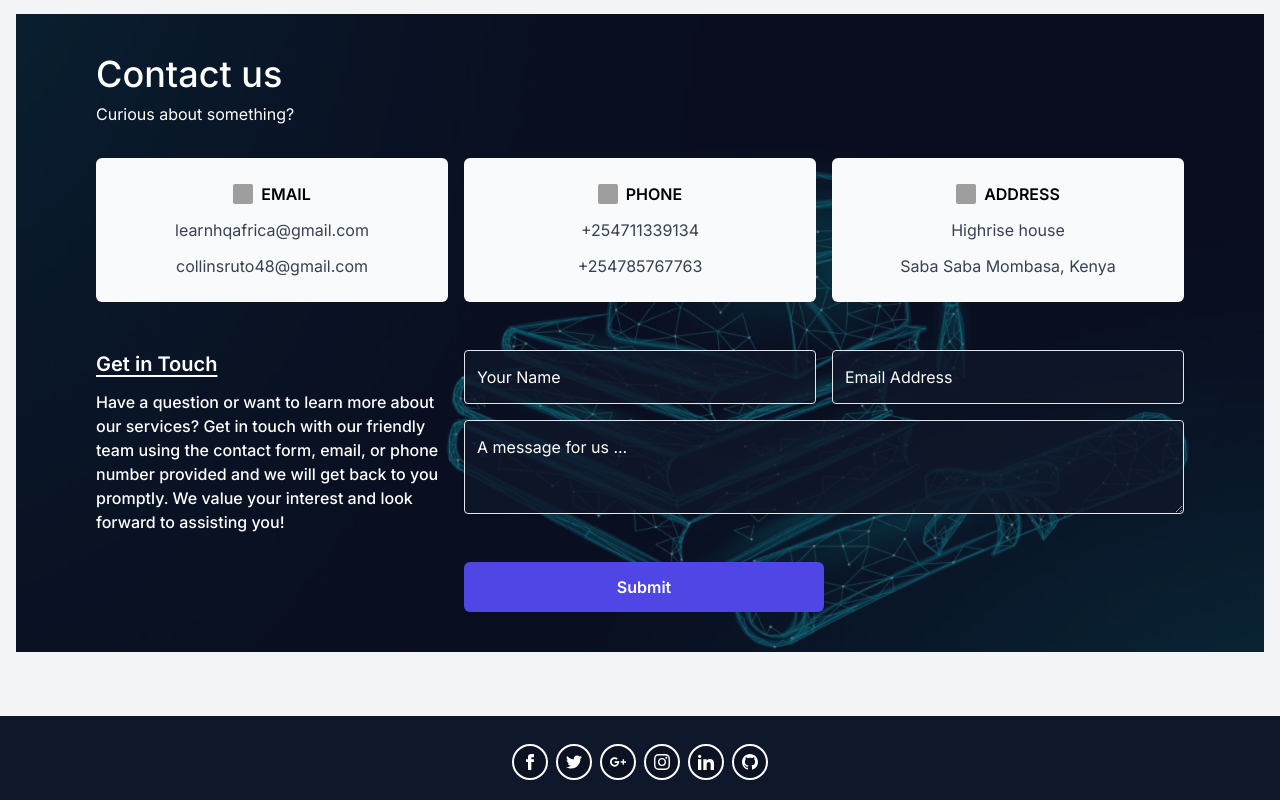
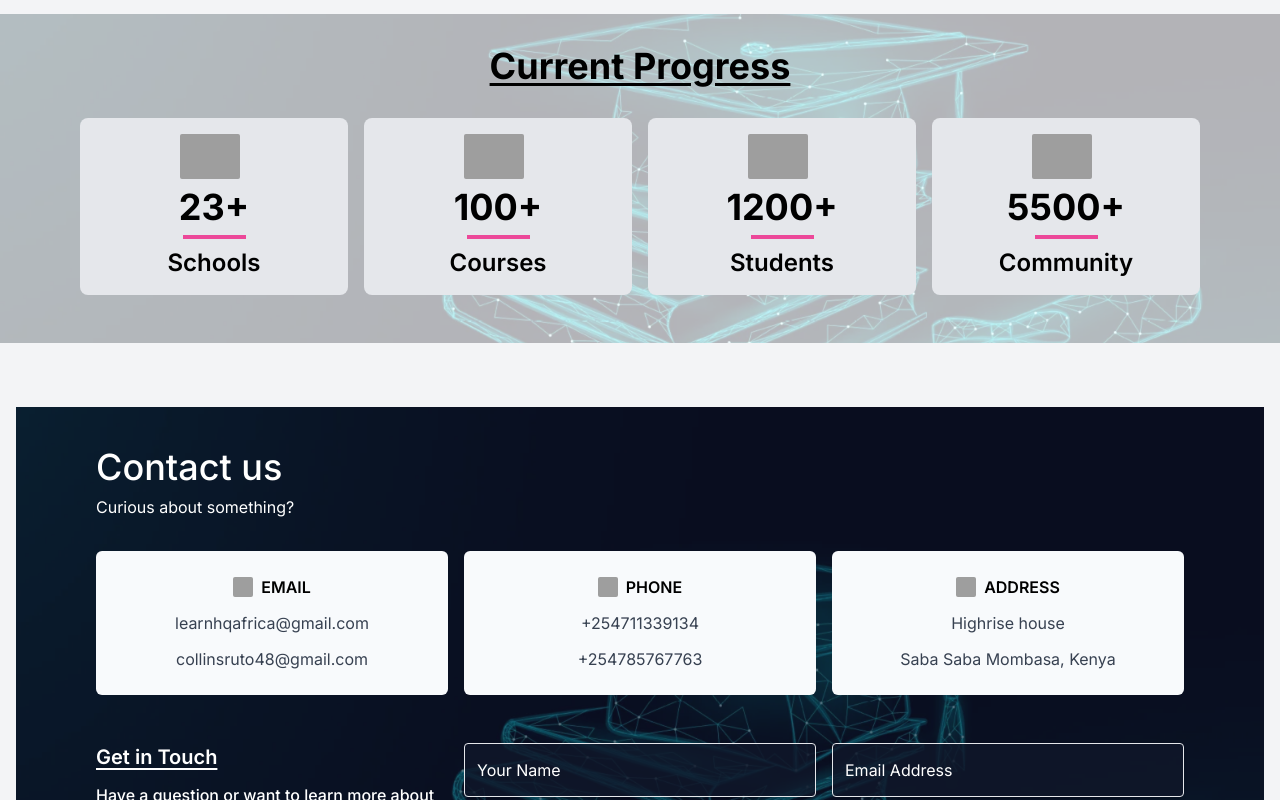
Before and after one commit to Collins-Ruto/learnhqhome, a Next.js app: page / in a window 1280 px wide. Shown: the part 1400-2200 px from the top of the page. Built offline with nearby package versions, Linux system fonts and the light colour scheme; grey boxes are pictures that could not be loaded.

Commit message:
stats ¯\_(ツ)_/¯

```diff
--- a/src/app/page.tsx
+++ b/src/app/page.tsx
@@ -1,4 +1,4 @@
-import { Contact, WhyUs } from "@/components";
+import { Contact, Stats, WhyUs } from "@/components";
 import Image from "next/image";
 import Link from "next/link";
 
@@ -52,12 +52,19 @@ export default function Home() {
             <WhyUs />
           </div>
         </div>
-        <div className="">
-          <div className="py-[4rem] px-4">
-            <div className="container mx-auto bg-[url('/contactbg.webp')] bg-cover bg-center  ">
-              <div className="container px-8 sm:px-6 bg-slate-900 bg-opacity-60 m:px-0 lg:px-20 mx-auto">
-                <Contact />
+        <div className="pt-[4rem] text-black">
+          <div className=" bg-[url('/contactbg.webp')] bg-fixed bg-cover bg-center">
+            <div className="mx-auto  bg-white bg-opacity-70">
+              <div className="container py-[2rem] px-8 sm:px-6 m:px-0 lg:px-20 mx-auto">
+                <Stats />
               </div>
+            </div>
+          </div>
+        </div>
+        <div className="py-[4rem] px-4">
+          <div className="container mx-auto bg-[url('/contactbg.webp')] bg-cover bg-center  ">
+            <div className="container px-8 sm:px-6 bg-slate-900 bg-opacity-60 m:px-0 lg:px-20 mx-auto">
+              <Contact />
             </div>
           </div>
         </div>
--- a/src/assets/data.ts
+++ b/src/assets/data.ts
@@ -62,3 +62,26 @@ export const contacts = [
     info2: "Saba Saba Mombasa, Kenya",
   },
 ];
+
+export const stats = [
+  {
+    icon: "https://img.icons8.com/glyph-neue/64/000000/university.png",
+    title: "Schools",
+    value: "23+",
+  },
+  {
+    icon: "https://img.icons8.com/glyph-neue/64/000000/books.png",
+    title: "Courses",
+    value: "100+",
+  },
+  {
+    icon: "https://img.icons8.com/glyph-neue/64/000000/student-male.png",
+    title: "Students",
+    value: "1200+",
+  },
+  {
+    icon: "https://img.icons8.com/glyph-neue/64/000000/groups.png",
+    title: "Community",
+    value: "5500+",
+  },
+];
--- a/src/components/Footer.tsx
+++ b/src/components/Footer.tsx
@@ -4,9 +4,9 @@ import React from "react";
 function Footer() {
   return (
     <div>
-      <footer className="bg-slate-900 text-center text-white">
-        <div className="container px-6 pt-6">
-          <div className="mb-4 flex justify-center">
+      <footer className="bg-slate-900 text-center text-white ">
+        <div className="container px-6 mx-auto pt-6">
+          <div className="mb-4 w-full flex justify-center">
             <Link
               href="https://collinsruto.netlify.com"
               type="button"
--- /dev/null
+++ b/src/components/Stats.tsx
@@ -0,0 +1,44 @@
+import { stats } from "@/assets/data";
+import Image from "next/image";
+import React from "react";
+
+type Stat = {
+  icon: string;
+  title: string;
+  value: string;
+};
+
+function Stats() {
+  const statCard = (stat: Stat) => {
+    return (
+      <div className="flex flex-col gap-2 items-center bg-gray-200 py-4 p-2 rounded-lg">
+        <Image
+          width={60}
+          height={60}
+          className="mr-2 w-15 rounded-sm"
+          src={stat.icon}
+          alt=""
+        />
+            <span className="text-4xl font-bold">{stat.value}</span>
+            <div className="w-[25%] h-1 bg-pink-500"></div>
+        <span className="text-2xl font-semibold">{stat.title}</span>
+      </div>
+    );
+  };
+  return (
+    <div>
+      <div className="container mx-auto">
+        <div className="text-4xl font-bold text-center underline underline-offset-4 pb-4">Current Progress</div>
+        <div className="flex py-4 gap-4 flex-wrap md:flex-nowrap sm:flex-row">
+          {stats.map((stat, index) => (
+            <div className="w-1/3 md:w-1/4 grow" key={index}>
+              {statCard(stat)}
+            </div>
+          ))}
+        </div>
+      </div>
+    </div>
+  );
+}
+
+export default Stats;
--- a/src/components/index.ts
+++ b/src/components/index.ts
@@ -1,3 +1,4 @@
+export { default as Stats } from "./Stats"
 export { default as WhyUs } from "./WhyUs"
 export { default as Header } from "./Header"
 export { default as Footer } from "./Footer"
```
